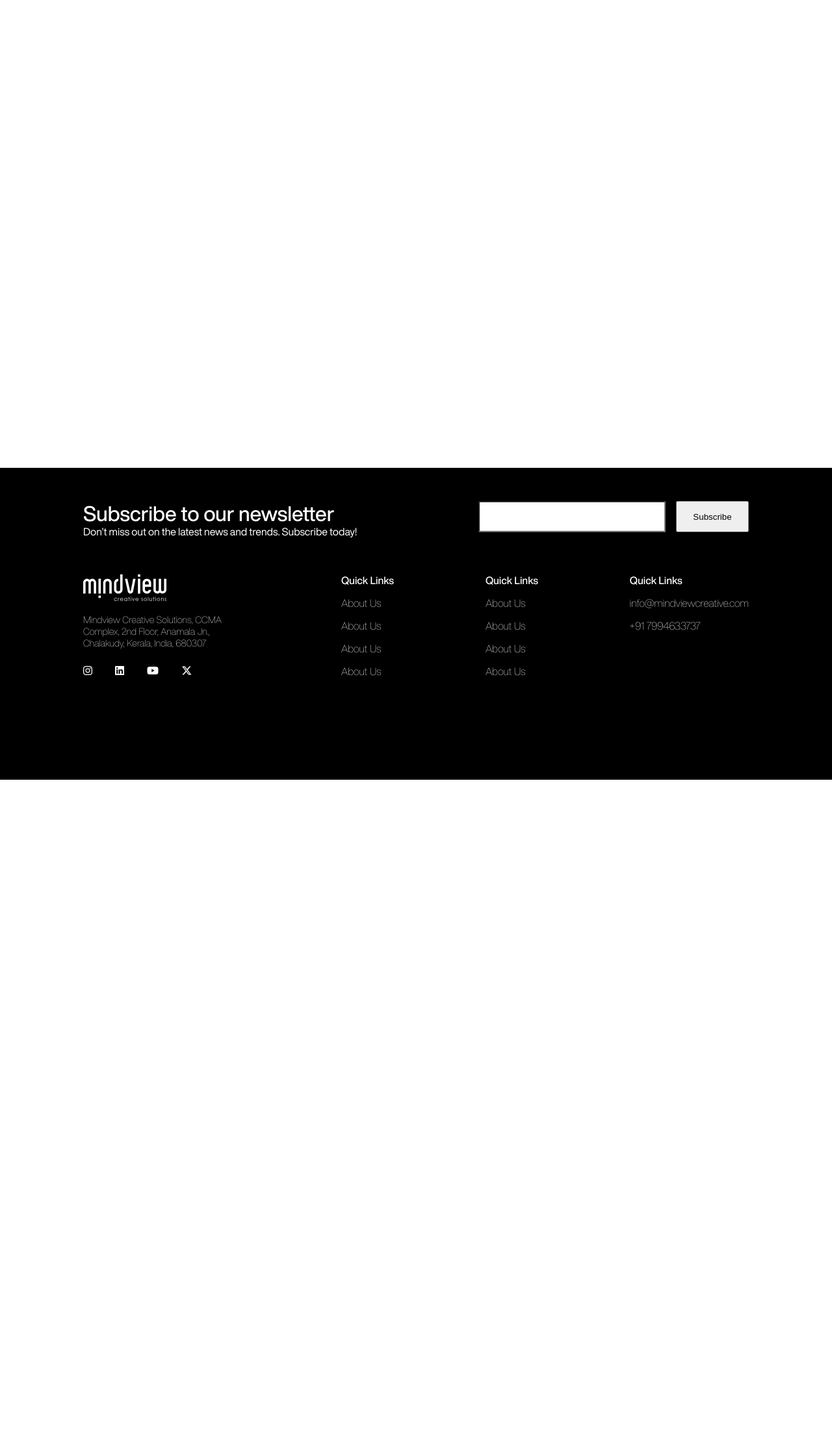
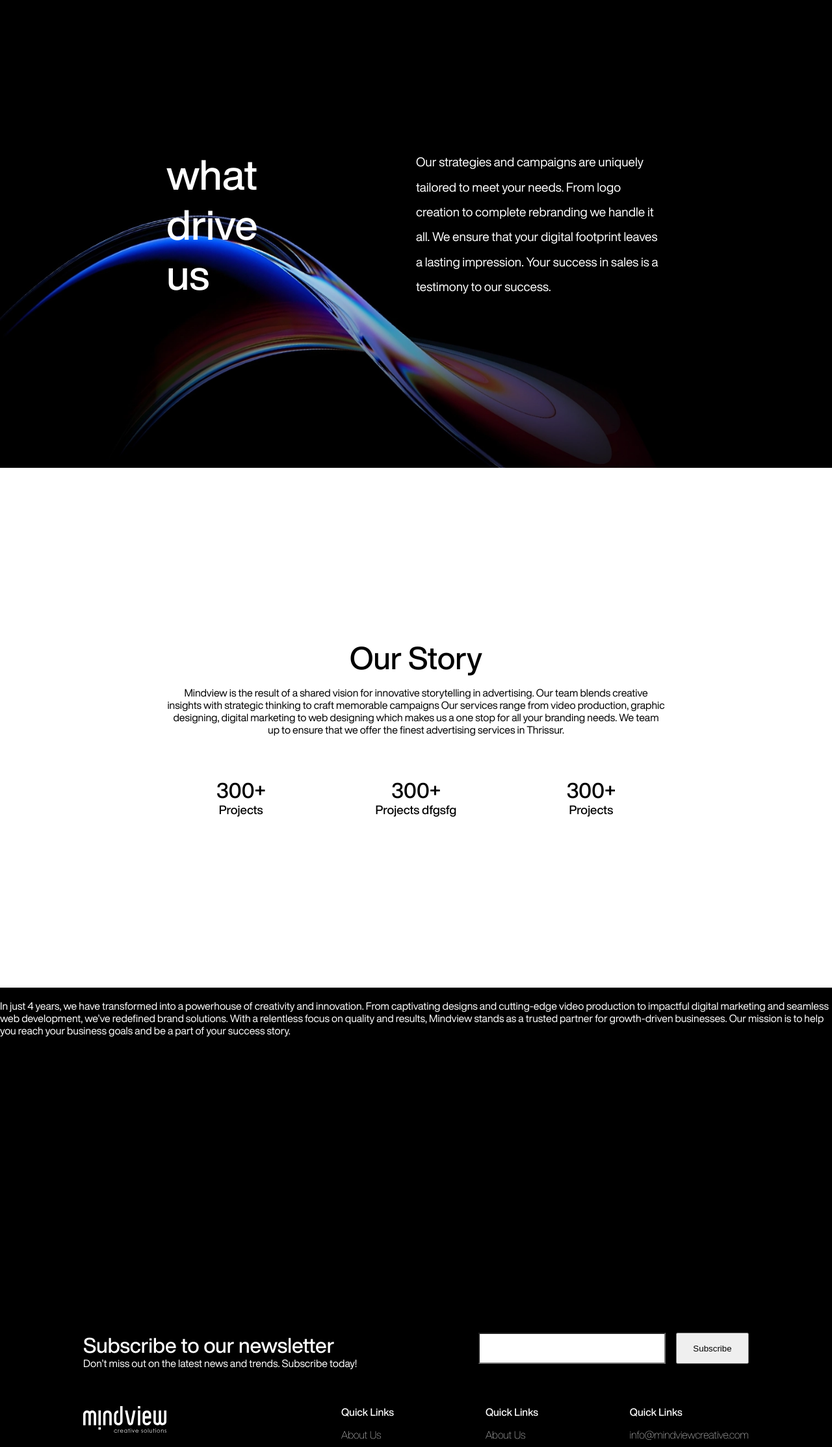
Before and after one commit to noufalkdlr/Mindview-Website, a Django app: page /about/ in a window 1280 px wide. Shown: the part 80-2307 px from the top of the page at 65% size. Before the commit the page ends 1280 px from the top, so only its background shows below. Run offline with Django 5.2, Linux system fonts and the light colour scheme.

Commit message:
about content

```diff
--- a/mindview/main/static/main/css/about.css
+++ b/mindview/main/static/main/css/about.css
@@ -1,4 +1,74 @@
-#about-hero{
+#about-hero {
     height: 100vh;
     width: 100%;
+    background: url('../images/about_bg.webp');
+    background-size: cover;
+    background-repeat: no-repeat;
+    display: flex;
+    align-items: center;
+    justify-content: center;
 }
+
+#about-hero .about-content {
+    padding: 4% 20% 0 20%;
+    display: flex;
+    justify-content: center;
+
+    color: white;
+}
+
+#about-hero .about-content .title {
+    width: 50%;
+}
+
+#about-hero .about-content .title h1 {
+    font-size: 4rem;
+    width: 50%;
+}
+
+#about-hero .about-content .content {
+    width: 50%;
+}
+
+#about-hero .about-content .content p {
+    font-size: 1.2rem;
+    line-height: 2;
+}
+
+
+#about-story {
+    height: 100vh;
+    width: 100%;
+    display: flex;
+    align-items: center;
+}
+
+#about-story .story-content {
+    display: flex;
+    align-items: center;
+    flex-direction: column;
+    text-align: center;
+    padding: 0 20%;
+}
+
+#about-story .story-content .heading h1{
+    font-size: 3rem;
+}
+
+#about-story .story-content .paragraph{
+    padding: 1rem 0;
+}
+
+#about-story .story-content .count {
+    padding-top: 3rem;
+    display: flex;
+    width: 80%;
+    justify-content: space-between;
+}
+
+#ceo{
+    height: 60vh;
+    width: 100%;
+    background-color: black;
+    color: white;
+}
--- a/mindview/main/static/main/css/footer.css
+++ b/mindview/main/static/main/css/footer.css
@@ -15,6 +15,7 @@
     justify-content: space-between;
 
 }
+
 
 #footer .footer-content .top-content h2{
     font-family: 'helvetica-now';
--- a/mindview/main/templates/main/html/about.html
+++ b/mindview/main/templates/main/html/about.html
@@ -28,8 +28,62 @@
 </header>
 
 <section id="about-hero">
+    <div class="about-content">
+        <div class="title">
+            <h1>what<br>drive us</h1>
+        </div>
+        <div class="content">
+            <p>Our strategies and campaigns are uniquely tailored to meet your needs. From logo creation to complete rebranding we handle it all. We ensure that your digital footprint leaves a lasting impression. Your success in sales is a testimony to our success.</p>
+        </div>
 
+
+    </div>
 </section>
 
+<!-- Hero Section end -->
+
+<!-- about story Section -->
+
+<div id="about-story">
+    <div class="story-content">
+        <div class="heading">
+            <h1>Our Story</h1>
+        </div>
+
+        <div class="paragraph">
+            Mindview is the result of a shared vision for innovative storytelling in advertising. Our team blends creative insights with strategic thinking to craft memorable campaigns Our services range from video production, graphic designing, digital marketing to web designing which makes us a one stop for all your branding needs. We team up to ensure that we offer the finest advertising services in Thrissur.
+        </div>
+        <div class="count">
+            <div class="projects" class="txt">
+                <h1>300+</h1>
+                <h3>Projects</h3>
+            </div>
+            <div class="exp" class="txt">
+                <h1>300+</h1>
+                <h3>Projects dfgsfg</h3>
+            </div>
+            <div class="global-project" class="txt">
+                <h1>300+</h1>
+                <h3>Projects</h3>
+            </div>
+        </div>
+    </div>
+</div>
+<!-- about story Section end -->
+
+<!-- about CEO Section -->
+
+<div id="ceo">
+    <div class="ceo-content">
+        <div class="ceo-img">
+            <img src="" alt="">
+        </div>
+        <div class="ceo-about">
+            <p>In just 4 years, we have transformed into a  powerhouse of creativity and innovation. From captivating designs and cutting-edge video production to impactful digital marketing and seamless web development, we’ve redefined brand solutions. With a relentless focus on quality and results, Mindview stands as a trusted partner for growth-driven businesses. Our mission is to help you reach your business goals and be a part of your success story.</p>
+        </div>
+
+    </div>
+</div>
+<!-- about CEO Section end -->
 {% include 'main/html/footer.html' %}
 {% endblock %}
```
Also changed, not shown: mindview/main/static/main/images/about_bg.webp (added), 1 other file.
